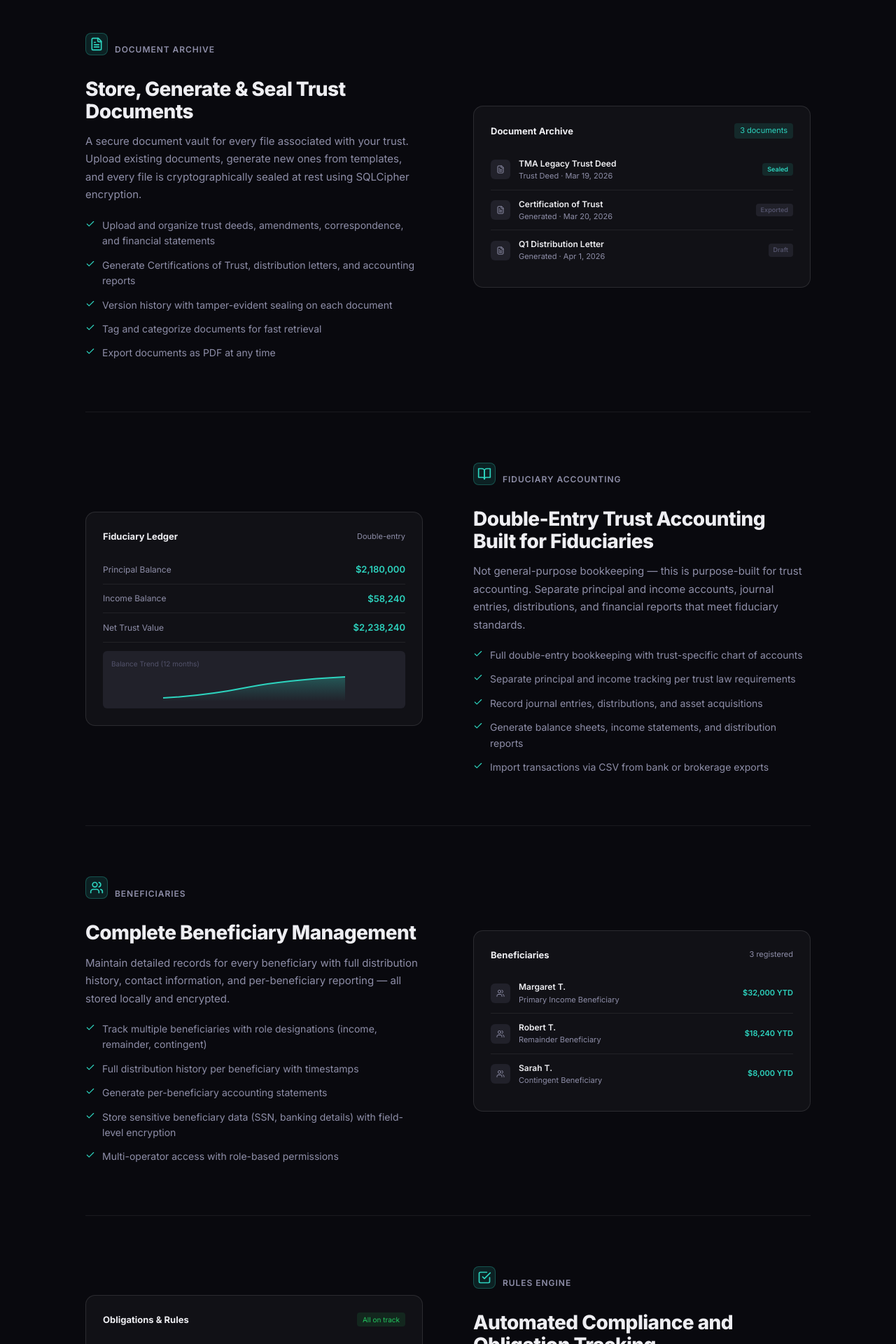
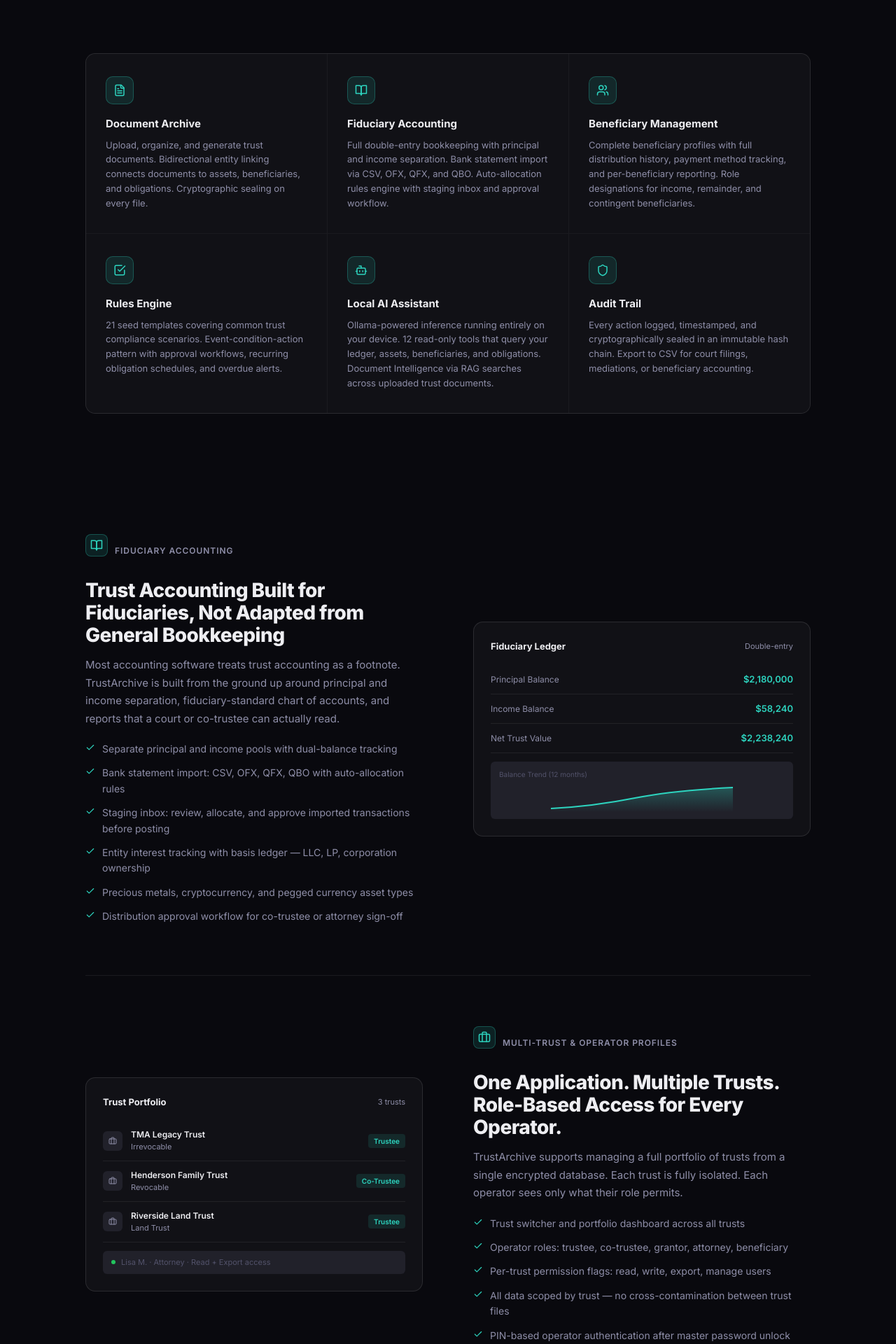
Before and after one commit to apvera-admin/trustarchive, a Next.js app: page /features in a window 1280 px wide. Shown: the part 500-2420 px from the top of the page at 70% size. Built offline with nearby package versions, Linux system fonts and the light colour scheme.

Commit message:
Update page.js

```diff
--- a/app/features/page.js
+++ b/app/features/page.js
@@ -1,104 +1,14 @@
 import Link from 'next/link';
-import { Shield, FileText, Users, Briefcase, BookOpen, CheckSquare, Bot, Check, Lock } from 'lucide-react';
+import { Shield, FileText, Users, Briefcase, BookOpen, CheckSquare, Bot, Check, Lock, AlertCircle } from 'lucide-react';
 
 export const metadata = {
   title: 'Features — TrustArchive',
-  description: 'Every module a trustee needs: document archive, fiduciary accounting, beneficiary management, rules engine, local AI, and cryptographic audit trail.',
+  description: 'Every module a trustee needs: fiduciary accounting, document archive, beneficiary management, rules engine, local AI with RAG, and cryptographic audit trail.',
 };
-
-const features = [
-  {
-    icon: <FileText size={20} />,
-    label: 'Document Archive',
-    title: 'Store, Generate & Seal Trust Documents',
-    desc: 'A secure document vault for every file associated with your trust. Upload existing documents, generate new ones from templates, and every file is cryptographically sealed at rest using SQLCipher encryption.',
-    points: [
-      'Upload and organize trust deeds, amendments, correspondence, and financial statements',
-      'Generate Certifications of Trust, distribution letters, and accounting reports',
-      'Version history with tamper-evident sealing on each document',
-      'Tag and categorize documents for fast retrieval',
-      'Export documents as PDF at any time',
-    ],
-    panel: <DocumentPanel />,
-  },
-  {
-    icon: <BookOpen size={20} />,
-    label: 'Fiduciary Accounting',
-    title: 'Double-Entry Trust Accounting Built for Fiduciaries',
-    desc: 'Not general-purpose bookkeeping — this is purpose-built for trust accounting. Separate principal and income accounts, journal entries, distributions, and financial reports that meet fiduciary standards.',
-    points: [
-      'Full double-entry bookkeeping with trust-specific chart of accounts',
-      'Separate principal and income tracking per trust law requirements',
-      'Record journal entries, distributions, and asset acquisitions',
-      'Generate balance sheets, income statements, and distribution reports',
-      'Import transactions via CSV from bank or brokerage exports',
-    ],
-    panel: <LedgerPanel />,
-    flip: true,
-  },
-  {
-    icon: <Users size={20} />,
-    label: 'Beneficiaries',
-    title: 'Complete Beneficiary Management',
-    desc: 'Maintain detailed records for every beneficiary with full distribution history, contact information, and per-beneficiary reporting — all stored locally and encrypted.',
-    points: [
-      'Track multiple beneficiaries with role designations (income, remainder, contingent)',
-      'Full distribution history per beneficiary with timestamps',
-      'Generate per-beneficiary accounting statements',
-      'Store sensitive beneficiary data (SSN, banking details) with field-level encryption',
-      'Multi-operator access with role-based permissions',
-    ],
-    panel: <BeneficiaryPanel />,
-  },
-  {
-    icon: <CheckSquare size={20} />,
-    label: 'Rules Engine',
-    title: 'Automated Compliance and Obligation Tracking',
-    desc: 'Define the rules your trust must follow and let TrustArchive track and alert you when action is required. Annual accounting deadlines, distribution caps, required notices — all monitored automatically.',
-    points: [
-      'Create compliance rules from built-in templates or from scratch',
-      'Set recurring obligation schedules (annual, quarterly, on-event)',
-      'Alerts and dashboard indicators for upcoming and overdue items',
-      'Distribution cap enforcement with automatic flagging',
-      'Full rule history with enable/disable audit trail',
-    ],
-    panel: <RulesPanel />,
-    flip: true,
-  },
-  {
-    icon: <Bot size={20} />,
-    label: 'Local AI Assistant',
-    title: 'Ask Questions in Plain Language — Privately',
-    desc: 'The Agent Assistant is a local AI that queries your encrypted trust data on-device. No API calls to OpenAI, Anthropic, or anyone else. Your questions and answers never leave your machine.',
-    points: [
-      'Query distributions, balances, documents, and compliance status in plain English',
-      'Runs entirely on your local hardware — no internet required',
-      'No data sent to any external server, ever',
-      'Context-aware: understands your trust structure, beneficiaries, and accounts',
-      'Works offline after initial model download',
-    ],
-    panel: <AIPanel />,
-  },
-  {
-    icon: <Shield size={20} />,
-    label: 'Audit Trail',
-    title: 'Cryptographically Sealed, Immutable Record',
-    desc: 'Every action taken in TrustArchive — every login, document access, transaction, and rule change — is logged, timestamped, and cryptographically sealed. The audit log cannot be altered after the fact.',
-    points: [
-      'Immutable log of every user action with timestamp and operator identity',
-      'Cryptographic hash chain — any tampering is immediately detectable',
-      'Filter by user, date range, or action type',
-      'Export to CSV for court filings, mediations, or beneficiary accounting',
-      'Full-session audit logs including login and lock events',
-    ],
-    panel: <AuditPanel />,
-    flip: true,
-  },
-];
 
 export default function FeaturesPage() {
   return (
-    <>
+    <div>
       {/* Page Hero */}
       <div style={{ paddingTop: 60 }}>
         <div className="page-hero">
@@ -106,31 +16,218 @@
             <span className="tag" style={{ marginBottom: 20, display: 'inline-flex' }}>
               <Shield size={11} /> Complete Feature Set
             </span>
-            <h1>Everything a Trustee Needs.<br /><span className="accent">Nothing You Don't.</span></h1>
+            <h1>Everything a Trustee Needs.<br /><span className="accent">Nothing You Don&apos;t.</span></h1>
             <p>Six integrated modules designed specifically for private trust administration. No bloat, no SaaS features, no cloud dependency.</p>
           </div>
         </div>
       </div>
 
-      {/* Feature Details */}
+      {/* Module overview grid */}
+      <section className="section section-bordered">
+        <div className="container">
+          <div className="features-grid">
+            {[
+              { icon: <FileText size={18} />, title: 'Document Archive', desc: 'Upload, organize, and generate trust documents. Bidirectional entity linking connects documents to assets, beneficiaries, and obligations. Cryptographic sealing on every file.' },
+              { icon: <BookOpen size={18} />, title: 'Fiduciary Accounting', desc: 'Full double-entry bookkeeping with principal and income separation. Bank statement import via CSV, OFX, QFX, and QBO. Auto-allocation rules engine with staging inbox and approval workflow.' },
+              { icon: <Users size={18} />, title: 'Beneficiary Management', desc: 'Complete beneficiary profiles with full distribution history, payment method tracking, and per-beneficiary reporting. Role designations for income, remainder, and contingent beneficiaries.' },
+              { icon: <CheckSquare size={18} />, title: 'Rules Engine', desc: '21 seed templates covering common trust compliance scenarios. Event-condition-action pattern with approval workflows, recurring obligation schedules, and overdue alerts.' },
+              { icon: <Bot size={18} />, title: 'Local AI Assistant', desc: 'Ollama-powered inference running entirely on your device. 12 read-only tools that query your ledger, assets, beneficiaries, and obligations. Document Intelligence via RAG searches across uploaded trust documents.' },
+              { icon: <Shield size={18} />, title: 'Audit Trail', desc: 'Every action logged, timestamped, and cryptographically sealed in an immutable hash chain. Export to CSV for court filings, mediations, or beneficiary accounting.' },
+            ].map(({ icon, title, desc }) => (
+              <div key={title} className="feature-card">
+                <div className="feature-icon">{icon}</div>
+                <h3>{title}</h3>
+                <p>{desc}</p>
+              </div>
+            ))}
+          </div>
+        </div>
+      </section>
+
+      {/* Fiduciary Accounting deep-dive */}
       <div className="container">
-        {features.map(({ icon, label, title, desc, points, panel, flip }, i) => (
-          <div key={label} className={`feature-detail${flip ? ' flip' : ''}`}>
-            <div>
-              <div className="feature-detail-label">
-                <div className="feature-icon" style={{ width: 32, height: 32, borderRadius: 8 }}>{icon}</div>
-                <span>{label}</span>
-              </div>
-              <h2>{title}</h2>
-              <p>{desc}</p>
-              <ul className="check-list">
-                {points.map(pt => <li key={pt}><Check size={14} /> {pt}</li>)}
-              </ul>
+        <div className="feature-detail">
+          <div>
+            <div className="feature-detail-label">
+              <div className="feature-icon" style={{ width: 32, height: 32, borderRadius: 8 }}><BookOpen size={18} /></div>
+              <span>Fiduciary Accounting</span>
             </div>
-            <div>{panel}</div>
+            <h2>Trust Accounting Built for Fiduciaries, Not Adapted from General Bookkeeping</h2>
+            <p>Most accounting software treats trust accounting as a footnote. TrustArchive is built from the ground up around principal and income separation, fiduciary-standard chart of accounts, and reports that a court or co-trustee can actually read.</p>
+            <ul className="check-list">
+              {[
+                'Separate principal and income pools with dual-balance tracking',
+                'Bank statement import: CSV, OFX, QFX, QBO with auto-allocation rules',
+                'Staging inbox: review, allocate, and approve imported transactions before posting',
+                'Entity interest tracking with basis ledger — LLC, LP, corporation ownership',
+                'Precious metals, cryptocurrency, and pegged currency asset types',
+                'Distribution approval workflow for co-trustee or attorney sign-off',
+              ].map(pt => <li key={pt}><Check size={14} /> {pt}</li>)}
+            </ul>
           </div>
-        ))}
+          <div><LedgerPanel /></div>
+        </div>
+
+        {/* Multi-trust deep-dive */}
+        <div className="feature-detail flip">
+          <div>
+            <div className="feature-detail-label">
+              <div className="feature-icon" style={{ width: 32, height: 32, borderRadius: 8 }}><Briefcase size={18} /></div>
+              <span>Multi-Trust &amp; Operator Profiles</span>
+            </div>
+            <h2>One Application. Multiple Trusts. Role-Based Access for Every Operator.</h2>
+            <p>TrustArchive supports managing a full portfolio of trusts from a single encrypted database. Each trust is fully isolated. Each operator sees only what their role permits.</p>
+            <ul className="check-list">
+              {[
+                'Trust switcher and portfolio dashboard across all trusts',
+                'Operator roles: trustee, co-trustee, grantor, attorney, beneficiary',
+                'Per-trust permission flags: read, write, export, manage users',
+                'All data scoped by trust — no cross-contamination between trust files',
+                'PIN-based operator authentication after master password unlock',
+              ].map(pt => <li key={pt}><Check size={14} /> {pt}</li>)}
+            </ul>
+          </div>
+          <div><MultiTrustPanel /></div>
+        </div>
+
+        {/* Rules Engine deep-dive */}
+        <div className="feature-detail">
+          <div>
+            <div className="feature-detail-label">
+              <div className="feature-icon" style={{ width: 32, height: 32, borderRadius: 8 }}><CheckSquare size={18} /></div>
+              <span>Rules Engine</span>
+            </div>
+            <h2>Codify Your Trust Instrument Into Enforceable Rules</h2>
+            <p>The Rules Engine lets trustees translate trust instrument provisions into active compliance logic. Set distribution caps, recurring accounting deadlines, required beneficiary notices, and approval gates — then let TrustArchive track them.</p>
+            <ul className="check-list">
+              {[
+                '21 seed templates covering the most common trust compliance scenarios',
+                'Event-condition-action pattern: define what triggers a rule and what happens',
+                'Approval workflows: require co-trustee or attorney sign-off before actions post',
+                'Recurring obligation schedules: annual, quarterly, monthly, or on-event',
+                'Full rule history with enable/disable audit trail',
+              ].map(pt => <li key={pt}><Check size={14} /> {pt}</li>)}
+            </ul>
+          </div>
+          <div><RulesPanel /></div>
+        </div>
+
+        {/* AI Assistant deep-dive */}
+        <div className="feature-detail flip">
+          <div>
+            <div className="feature-detail-label">
+              <div className="feature-icon" style={{ width: 32, height: 32, borderRadius: 8 }}><Bot size={18} /></div>
+              <span>Local AI Assistant</span>
+            </div>
+            <h2>Private AI That Queries Your Encrypted Data — On Device, Offline</h2>
+            <p>The Agent Assistant runs entirely on your local hardware using Ollama. No API calls to OpenAI, Anthropic, or any external server. Document Intelligence adds RAG search across your uploaded trust documents using local embeddings.</p>
+            <ul className="check-list">
+              {[
+                'Ollama-powered inference — default model Qwen 2.5 7B, runs on standard hardware',
+                '12 read-only tools: query ledger balances, distributions, assets, obligations, beneficiaries',
+                'Document Intelligence: semantic search across uploaded trust documents via local embeddings',
+                'Three-layer memory: conversation history, trust context, and cross-session recall',
+                'Works completely offline after initial model download',
+              ].map(pt => <li key={pt}><Check size={14} /> {pt}</li>)}
+            </ul>
+          </div>
+          <div><AIPanel /></div>
+        </div>
+
+        {/* Document Archive deep-dive */}
+        <div className="feature-detail">
+          <div>
+            <div className="feature-detail-label">
+              <div className="feature-icon" style={{ width: 32, height: 32, borderRadius: 8 }}><FileText size={18} /></div>
+              <span>Document Archive &amp; Generation</span>
+            </div>
+            <h2>Store, Generate, and Seal Every Trust Document</h2>
+            <p>A centralized document vault with bidirectional links to every entity in your trust. Generate formal documents from 20 built-in templates, export to PDF or DOCX, and every file is cryptographically sealed at rest.</p>
+            <ul className="check-list">
+              {[
+                'Upload and organize trust deeds, amendments, correspondence, and financial statements',
+                '20 seed templates: certifications of trust, distribution letters, accounting reports, and more',
+                'Bidirectional entity linking — connect documents to assets, beneficiaries, and obligations',
+                'Folder hierarchy plus tags for flexible organization',
+                'PDF and DOCX export for any generated document',
+              ].map(pt => <li key={pt}><Check size={14} /> {pt}</li>)}
+            </ul>
+          </div>
+          <div><DocumentPanel /></div>
+        </div>
+
+        {/* Audit Trail deep-dive */}
+        <div className="feature-detail flip" style={{ borderBottom: 'none' }}>
+          <div>
+            <div className="feature-detail-label">
+              <div className="feature-icon" style={{ width: 32, height: 32, borderRadius: 8 }}><Shield size={18} /></div>
+              <span>Audit Trail</span>
+            </div>
+            <h2>Cryptographically Sealed, Immutable Record</h2>
+            <p>Every action taken in TrustArchive — every login, document access, transaction, and rule change — is logged, timestamped, and cryptographically sealed. The audit log cannot be altered after the fact.</p>
+            <ul className="check-list">
+              {[
+                'Immutable log of every user action with timestamp and operator identity',
+                'Cryptographic hash chain — any tampering is immediately detectable',
+                'Filter by user, date range, or action type',
+                'Export to CSV for court filings, mediations, or beneficiary accounting',
+                'Full-session audit logs including login and lock events',
+              ].map(pt => <li key={pt}><Check size={14} /> {pt}</li>)}
+            </ul>
+          </div>
+          <div><AuditPanel /></div>
+        </div>
       </div>
+
+      {/* Roadmap callout */}
+      <section className="section section-bordered section-alt">
+        <div className="container">
+          <div className="section-header">
+            <div style={{ display: 'flex', alignItems: 'center', justifyContent: 'center', gap: 8, marginBottom: 16 }}>
+              <AlertCircle size={18} color="var(--warn)" />
+              <span className="section-label" style={{ marginBottom: 0 }}>Active Roadmap</span>
+            </div>
+            <h2>More Coming. No Extra Charge.</h2>
+            <p>Every roadmap feature ships to your plan tier at no additional cost. No surprise upsells, no feature unlocks to purchase.</p>
+          </div>
+
+          <div style={{ display: 'grid', gridTemplateColumns: '1fr 1fr', gap: 48, maxWidth: 800, margin: '0 auto' }}>
+            <ul className="check-list">
+              {[
+                'ACTEC Formal Account report',
+                'Tax prep summary for K-1 prep',
+                'Distribution approval workflow',
+                'Lot-level securities tracking',
+                'PDF bank statement OCR',
+                'Administration task management',
+              ].map(item => (
+                <li key={item} style={{ color: 'var(--text-2)' }}>
+                  <Check size={14} style={{ color: 'var(--warn)', flexShrink: 0, marginTop: 2 }} /> {item}
+                </li>
+              ))}
+            </ul>
+            <ul className="check-list">
+              {[
+                'State court accounting formats (CA, NY, TX, NV)',
+                'eSignature integration (opt-in)',
+                'Consolidated cross-trust reporting (Family Office)',
+                'Investment performance TWR / IRR (Family Office)',
+                'Property management module',
+                'Alternative asset tracking',
+              ].map(item => (
+                <li key={item} style={{ color: 'var(--text-2)' }}>
+                  <Check size={14} style={{ color: 'var(--warn)', flexShrink: 0, marginTop: 2 }} /> {item}
+                </li>
+              ))}
+            </ul>
+          </div>
+
+          <p style={{ fontSize: 13, color: 'var(--text-3)', textAlign: 'center', marginTop: 32 }}>
+            Roadmap features are included in your plan tier when they ship. Family Office features are exclusive to the Family Office plan.<br />
+            <Link href="/pricing" style={{ color: 'var(--accent)' }}>See which features are on which plan →</Link>
+          </p>
+        </div>
+      </section>
 
       {/* CTA */}
       <section className="cta-section">
@@ -138,12 +235,12 @@
           <h2>Ready to Take Control<br />of Your Trust?</h2>
           <p>No cloud. No accounts. No compromises.</p>
           <div className="cta-actions">
-            <Link href="/pricing" className="btn-primary lg"><Shield size={16} /> Get License</Link>
+            <Link href="/pricing" className="btn-primary lg"><Shield size={16} /> View Plans &amp; Pricing</Link>
             <Link href="/contact" className="btn-secondary lg">Ask a Question</Link>
           </div>
         </div>
       </section>
-    </>
+    </div>
   );
 }
 
@@ -180,9 +277,9 @@
         <span style={{ fontSize: 11, color: 'var(--text-2)' }}>Double-entry</span>
       </div>
       {[
-        { account: 'Principal Balance', value: '$2,180,000', trend: '+' },
-        { account: 'Income Balance', value: '$58,240', trend: '+' },
-        { account: 'Net Trust Value', value: '$2,238,240', trend: '+' },
+        { account: 'Principal Balance', value: '$2,180,000' },
+        { account: 'Income Balance', value: '$58,240' },
+        { account: 'Net Trust Value', value: '$2,238,240' },
       ].map(({ account, value }) => (
         <div key={account} className="audit-row">
           <div className="audit-content">
@@ -208,27 +305,31 @@
   );
 }
 
-function BeneficiaryPanel() {
+function MultiTrustPanel() {
   return (
     <div className="feature-panel">
       <div className="feature-panel-header">
-        <span className="feature-panel-title">Beneficiaries</span>
-        <span style={{ fontSize: 11, color: 'var(--text-2)' }}>3 registered</span>
+        <span className="feature-panel-title">Trust Portfolio</span>
+        <span style={{ fontSize: 11, color: 'var(--text-2)' }}>3 trusts</span>
       </div>
       {[
-        { name: 'Margaret T.', role: 'Primary Income Beneficiary', dist: '$32,000 YTD' },
-        { name: 'Robert T.', role: 'Remainder Beneficiary', dist: '$18,240 YTD' },
-        { name: 'Sarah T.', role: 'Contingent Beneficiary', dist: '$8,000 YTD' },
-      ].map(({ name, role, dist }) => (
+        { name: 'TMA Legacy Trust', type: 'Irrevocable', role: 'Trustee' },
+        { name: 'Henderson Family Trust', type: 'Revocable', role: 'Co-Trustee' },
+        { name: 'Riverside Land Trust', type: 'Land Trust', role: 'Trustee' },
+      ].map(({ name, type, role }) => (
         <div key={name} className="audit-row">
-          <div className="audit-icon"><Users size={12} /></div>
+          <div className="audit-icon"><Briefcase size={12} /></div>
           <div className="audit-content">
             <div className="audit-user" style={{ fontSize: 12 }}>{name}</div>
-            <div className="audit-action" style={{ fontSize: 11 }}>{role}</div>
+            <div className="audit-action" style={{ fontSize: 11 }}>{type}</div>
           </div>
-          <div style={{ fontSize: 11, color: 'var(--accent)', fontWeight: 600 }}>{dist}</div>
+          <span style={{ fontSize: 10, fontWeight: 600, color: 'var(--accent)', background: 'var(--accent-dim)', padding: '2px 8px', borderRadius: 4, whiteSpace: 'nowrap' }}>{role}</span>
         </div>
       ))}
+      <div style={{ marginTop: 12, padding: '8px 12px', background: 'var(--bg-surface-3)', borderRadius: 6, display: 'flex', alignItems: 'center', gap: 8 }}>
+        <div style={{ width: 6, height: 6, borderRadius: '50%', background: 'var(--success)', flexShrink: 0 }} />
+        <span style={{ fontSize: 11, color: 'var(--text-3)' }}>Lisa M. · Attorney · Read + Export access</span>
+      </div>
     </div>
   );
 }
@@ -237,7 +338,7 @@
   return (
     <div className="feature-panel">
       <div className="feature-panel-header">
-        <span className="feature-panel-title">Obligations & Rules</span>
+        <span className="feature-panel-title">Obligations &amp; Rules</span>
         <span style={{ fontSize: 10, color: 'var(--success)', background: 'rgba(34,197,94,0.12)', padding: '2px 8px', borderRadius: 4 }}>All on track</span>
       </div>
       {[
@@ -267,12 +368,12 @@
         <div className="chat-status"><span className="chat-status-dot" />Local AI Active</div>
       </div>
       <div className="chat-body">
-        <div className="chat-msg user">"What's the total income earned this year?"</div>
-        <div className="chat-msg ai">Total income earned year-to-date is $86,400, consisting of $62,000 in dividends, $18,400 in interest, and $6,000 in rental income from the Riverside property.</div>
-        <div className="chat-msg user">"When is the next required distribution?"</div>
-        <div className="chat-msg ai">The next mandatory income distribution is due by June 30. Based on current income balance, the minimum required distribution is $12,800.</div>
+        <div className="chat-msg user">&quot;What&apos;s the total income earned this year?&quot;</div>
+        <div className="chat-msg ai">Total income earned year-to-date is $86,400 — $62,000 in dividends, $18,400 in interest, and $6,000 in rental income from the Riverside property.</div>
+        <div className="chat-msg user">&quot;Find the trust deed in my documents&quot;</div>
+        <div className="chat-msg ai">Found it — TMA Legacy Trust Deed, uploaded March 19, 2026. It&apos;s also linked to the Henderson Family Trust asset record.</div>
       </div>
-      <div className="chat-footer"><Lock size={10} />No external calls · Fully local</div>
+      <div className="chat-footer"><Lock size={10} />No external calls · Fully local · RAG search active</div>
     </div>
   );
 }
```
